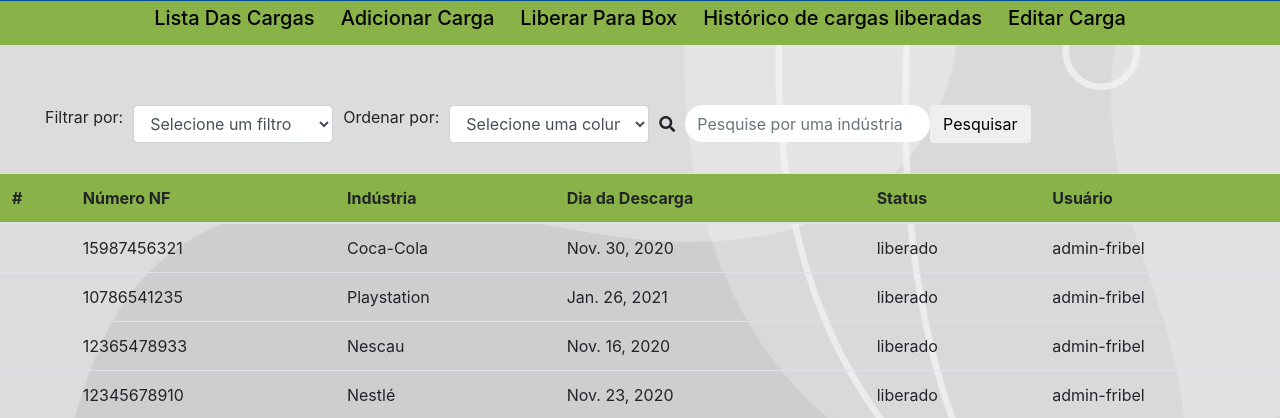
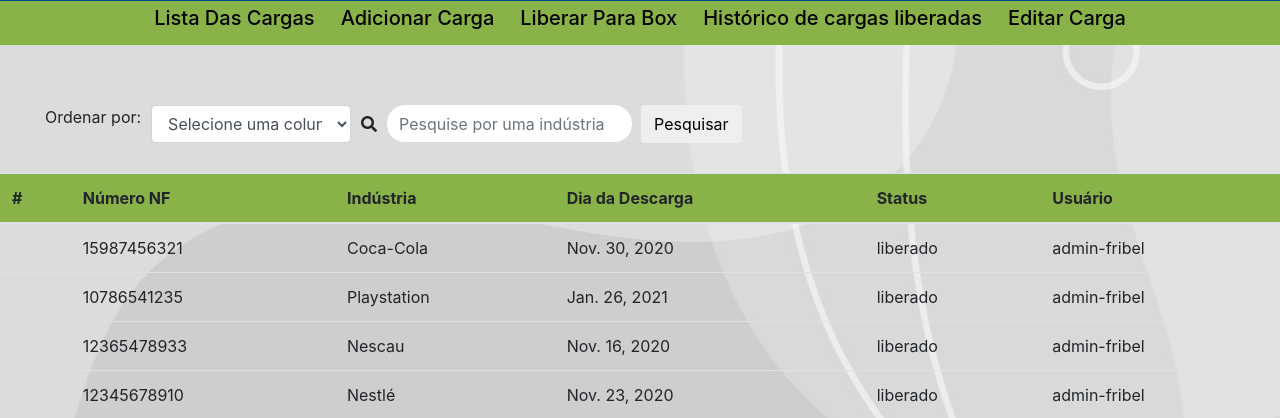
Before and after one commit to fabio21777/labes-fribel_alimentos, a Django app: page /acompanhamento/historico/ in a window 1280 px wide. Shown: the part 81-499 px from the top of the page. Run offline with Django 3.2, Linux system fonts and the light colour scheme; a user stored in the database is signed in; data comes from the database, SQL or seed files in the repository; some libraries are stand-ins or nearby versions.

Commit message:
Excluída opção de filtrar por status

```diff
--- a/carga_descarga/core/static/css/styles.css
+++ b/carga_descarga/core/static/css/styles.css
@@ -113,6 +113,16 @@
 }
 
 .form-inline .btnSearch:hover{
+  background-color: #89b348;
+}
+
+.form-inline .btnSearch-historico{
+  position: absolute;
+  margin-left: 280px;
+  cursor: pointer;
+}
+
+.form-inline .btnSearch-historico:hover{
   background-color: #89b348;
 }
 
--- a/carga_descarga/core/templates/core/historico.html
+++ b/carga_descarga/core/templates/core/historico.html
@@ -5,12 +5,6 @@
 {% block content %}
 <div class="conteiner">
     <div id = "conjuntoOpcoes" class="row pand1">
-        <span>Filtrar por:</span>
-        <select name="filter" id="filter" class="form-control">
-            <option value="" selected disabled>Selecione um filtro</option>
-            <option value="liberado">Cargas liberadas</option>
-            <option value="aguardando">Cargas em espera</option>
-        </select>
         <span>Ordenar por:</span>
         <select name="ordenador" id="ordenador" class="form-control">
             <option value="" selected disabled>Selecione uma coluna</option>
@@ -29,7 +23,7 @@
                     <i class="fa fa-search"></i>
                 </label>
                 <input class="form-control search-field" type="search" name="search" id="search-field" placeholder="Pesquise por uma indústria">
-                <button id="btnSearch" class="btn btnSearch" type="submit">Pesquisar</button>
+                <button id="btnSearch" class="btn btnSearch-historico" type="submit">Pesquisar</button>
             </div>
         </form>
     </div>
```
